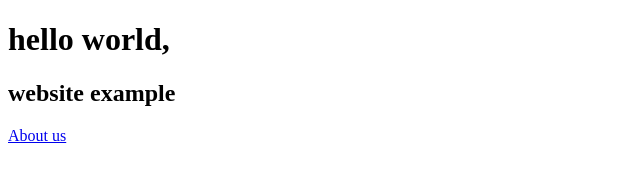
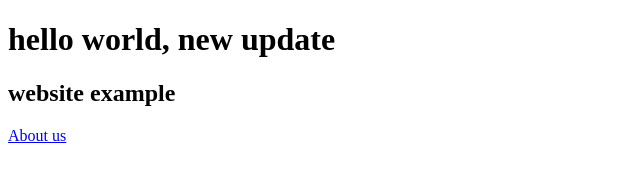
Before and after one commit to mahmoudzohdi/test-github-pages, a plain HTML site: page index.html in a window 1280 px wide. Shown: the whole page, without its empty margins (0-640 px from the left). Drawn offline with Linux system fonts and the light colour scheme.

Commit message:
new update

```diff
--- a/index.html
+++ b/index.html
@@ -6,7 +6,7 @@
     <title>Document</title>
 </head>
 <body>
-    <h1>hello world,</h1>
+    <h1>hello world, new update</h1>
     <h2>website example</h2>
     <a href="./about.html">About us</a>
 </body>
```
